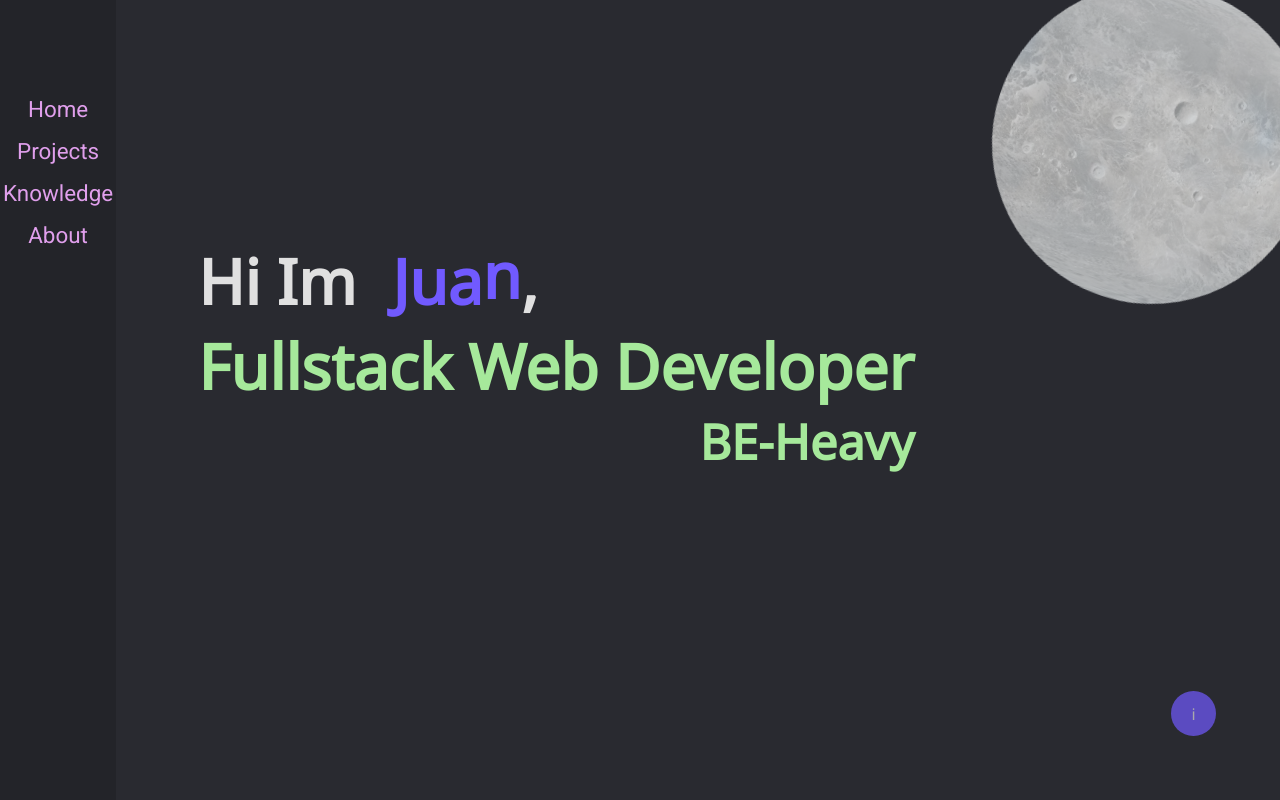
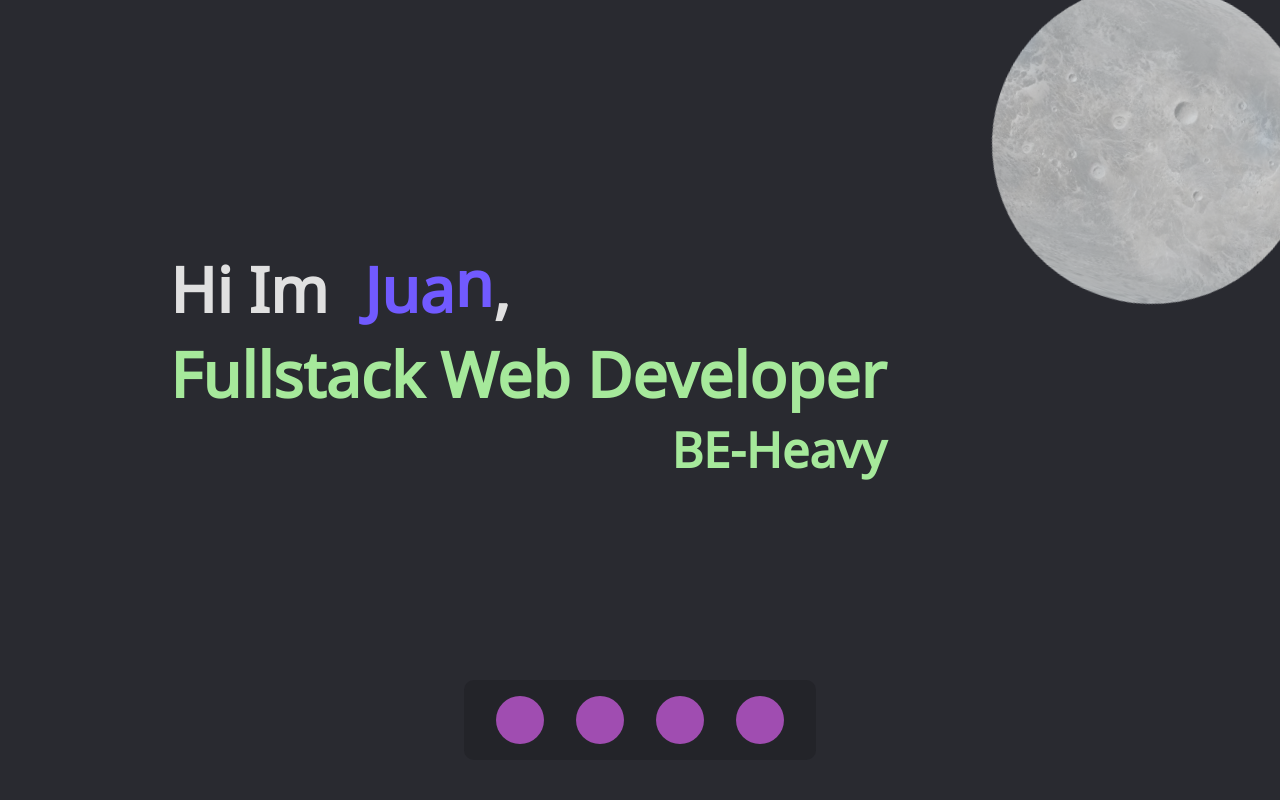
Before and after one commit to JuancitoCH/Portfolio_2022, a website built with webpack: page dev_code/src/index.html in a window 1280 px wide. Shown: the top 800 px of the page. Built offline with nearby package versions, Linux system fonts and the light colour scheme.

Commit message:
changes on menu

```diff
--- a/dev_code/src/index.html
+++ b/dev_code/src/index.html
@@ -25,22 +25,24 @@
         <div class="menu">
             <ul>
                 <li>
-                   <a href="#">Home</a>
+                   <a class="menu_home" href="#">Home</a>
                 </li>
                 <li>
-                   <a href="#projects">Projects</a>
+                   <a class="menu_projects" href="#projects">Projects</a>
                 </li>
                 <li>
-                   <a href="#knowledge">Knowledge</a>
+                   <a class="menu_knowledge" href="#knowledge">Knowledge</a>
                 </li>
                 <li>
-                   <a href="#about">About</a>
+                   <a class="menu_about" href="#about">About</a>
                 </li>
             </ul>
         </div>
-        <a href="#about">
+
+        <!-- <a href="#about">
             <div class="info_about_red">i</div>
-        </a>
+        </a> -->
+
         <header id="home" class="header">
             <section class="header_charge">
                 <h1>
@@ -129,9 +131,9 @@
                         </ul>
                     </section> -->
                 </article>
-                <article class="knowlege_card react">
+                <article class="knowlege_card python">
                     <div></div>
-                    <h3 id="name_card">React</h3>
+                    <h3 id="name_card">Typescript</h3>
                     <!-- <section class="">
                         <ul>
                             <li>Vanilla</li>
@@ -142,9 +144,36 @@
                         </ul>
                     </section> -->
                 </article>
+                <article class="knowlege_card rust">
+                    <div></div>
+                    <h3 id="name_card">Rust</h3>
+                    <!-- <section class="">
+                        <ul>
+                            <li>Vanilla</li>
+                            <li>Vanilla</li>
+                            <li>Vanilla</li>
+                            <li>Vanilla</li>
+                            <li>Vanilla</li>
+                        </ul>
+                    </section> -->
+                </article>
+
                 <article class="knowlege_card node">
                     <div></div>
                     <h3 id="name_card">NodeJs</h3>
+                    <!-- <section class="">
+                        <ul>
+                            <li>Vanilla</li>
+                            <li>Vanilla</li>
+                            <li>Vanilla</li>
+                            <li>Vanilla</li>
+                            <li>Vanilla</li>
+                        </ul>
+                    </section> -->
+                </article>
+                <article class="knowlege_card react">
+                    <div></div>
+                    <h3 id="name_card">React</h3>
                     <!-- <section class="">
                         <ul>
                             <li>Vanilla</li>
@@ -220,32 +249,8 @@
                         </ul>
                     </section> -->
                 </article>
-                <article class="knowlege_card python">
-                    <div></div>
-                    <h3 id="name_card">Python</h3>
-                    <!-- <section class="">
-                        <ul>
-                            <li>Vanilla</li>
-                            <li>Vanilla</li>
-                            <li>Vanilla</li>
-                            <li>Vanilla</li>
-                            <li>Vanilla</li>
-                        </ul>
-                    </section> -->
-                </article>
-                <article class="knowlege_card rust">
-                    <div></div>
-                    <h3 id="name_card">Rust</h3>
-                    <!-- <section class="">
-                        <ul>
-                            <li>Vanilla</li>
-                            <li>Vanilla</li>
-                            <li>Vanilla</li>
-                            <li>Vanilla</li>
-                            <li>Vanilla</li>
-                        </ul>
-                    </section> -->
-                </article>
+
+
                 <article class="knowlege_card git">
                     <div></div>
                     <h3 id="name_card">Git</h3>
@@ -317,7 +322,7 @@
                         <li>Phone Number: <b>+543815318430</b></li>
                         <li><a target="_blank" href="https://www.linkedin.com/in/juan-ignacio-saleme/">Linkedin</a></li>
                         <li><a target="_blank" href="https://github.com/JuancitoCH">Github</a></li>
-                        <li><a target="_blank" href="<%=require('./static/assets/data/Cv2022JuanIgnacio (1).pdf')%>">CV</a></li>
+                        <li><a target="_blank" href="<%=require('./static/assets/data/Cv2022JuanIgnacio.pdf')%>">CV</a></li>
                     </ul>
                 </div>
 
--- a/dev_code/src/index.js
+++ b/dev_code/src/index.js
@@ -15,7 +15,7 @@ import './js_components_anim/splide_mount'
 import './helpers/copy_clipboard.js'
 
 
-alert("This Project is in development")
+// alert("This Project is in development")
 
 
 const app = document.querySelector('#app')
--- a/dev_code/src/static/sass/index.scss
+++ b/dev_code/src/static/sass/index.scss
@@ -27,10 +27,10 @@ body{
     background-color: $background_body;
 }
 
-.body {
-    margin-left: 3.5rem;
-    // overflow-y: scroll;
-}
+// .body {
+//     // margin-left: 3.5rem;
+//     // overflow-y: scroll;
+// }
 
 .header {
     // scroll-snap-align: start;
--- a/dev_code/src/static/sass/menu.scss
+++ b/dev_code/src/static/sass/menu.scss
@@ -1,4 +1,4 @@
-.menu{
+.menu {
     z-index: 10000;
     position: fixed;
     background-color: #232429;
@@ -12,44 +12,92 @@
     font-family: 'Roboto', sans-serif;
 }
 
-.menu ul{
+.menu ul {
     list-style-type: none;
-    li{
+
+    li {
         padding-bottom: 1rem;
     }
-    a{
-        color: #e09fec;
-        text-decoration: none;
-        display: block;
-        padding-left: .2rem;
-        padding-right: .2rem;
-        transition: color .15s ease-in;
-        &:hover{
+
+    a {
+    //     color: #e09fec;
+    //     text-decoration: none;
+    //     display: block;
+    //     padding-left: .2rem;
+    //     padding-right: .2rem;
+    //     transition: color .15s ease-in;
+
+        &:hover {
             color: #a04db1;
             cursor: pointer;
         }
     }
 }
 
-.menu::after{
-    content: '<<';
-    position: relative;
-    padding-left: 0rem;
-    width: 50%;
-    text-align: center;
-    display: block;
-    right: -6.9rem;
-    top: -12rem;
-    // background-color: antiquewhite;
-    color: white;
-    opacity: .6;
-    height: 100%;
-    transition: opacity .5s ease-in;
-}
-.menu:hover{
-    left: 0%;
-    &::after{
-        opacity: 0;
-        // content: " ";
+// .menu::after{
+//     content: '<<';
+//     position: relative;
+//     padding-left: 0rem;
+//     width: 50%;
+//     text-align: center;
+//     display: block;
+//     right: -6.9rem;
+//     top: -12rem;
+//     // background-color: antiquewhite;
+//     color: white;
+//     opacity: .6;
+//     height: 100%;
+//     transition: opacity .5s ease-in;
+// }
+// .menu:hover{
+//     left: 0%;
+//     &::after{
+//         opacity: 0;
+//         // content: " ";
+//     }
+// }
+
+
+
+// new code
+
+.menu {
+    border-radius: 10px;
+    padding: 0%;
+    height: 10%;
+    // width: 50%;
+    width: min-content;
+    padding-left: 1rem;
+    padding-right: 1rem;
+    // center div horizontal
+    left: 50%;
+    transform: translateX(-50%);
+
+    top: 85vh;
+    display: flex;
+    align-items: center;
+    justify-content: center;
+
+    ul {
+        display: flex;
+        flex-shrink: initial;
+        justify-content: center;
+        align-items: center;
+        li {
+                padding: 0;
+                padding-left: 1rem;
+                padding-right: 1rem;
+            a {
+                color: transparent;
+                display: block;
+                width: 3rem;
+                height: 3rem;
+                overflow: hidden;
+                border-radius: 50%;
+                background-color: #a04db1;
+                // background-image: url();
+
+            }
+        }
     }
 }
--- a/index.js
+++ b/index.js
@@ -3949,8 +3949,8 @@ function _arrayLikeToArray(arr, len) { if (len == null || len > arr.length) len
 
  // helper functions
 
-
-alert("This Project is in development");
+ // alert("This Project is in development")
+
 var app = document.querySelector('#app'); // Animation
 
 io_cards_anim(); // Routing
```
Also changed, not shown: index.html (+1 -1 lines), index.css, 5 other files.
